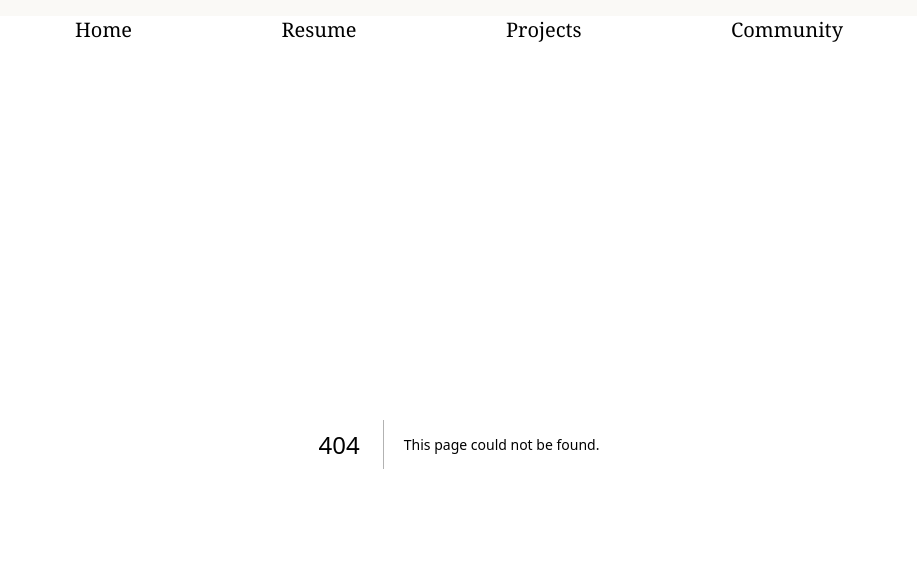
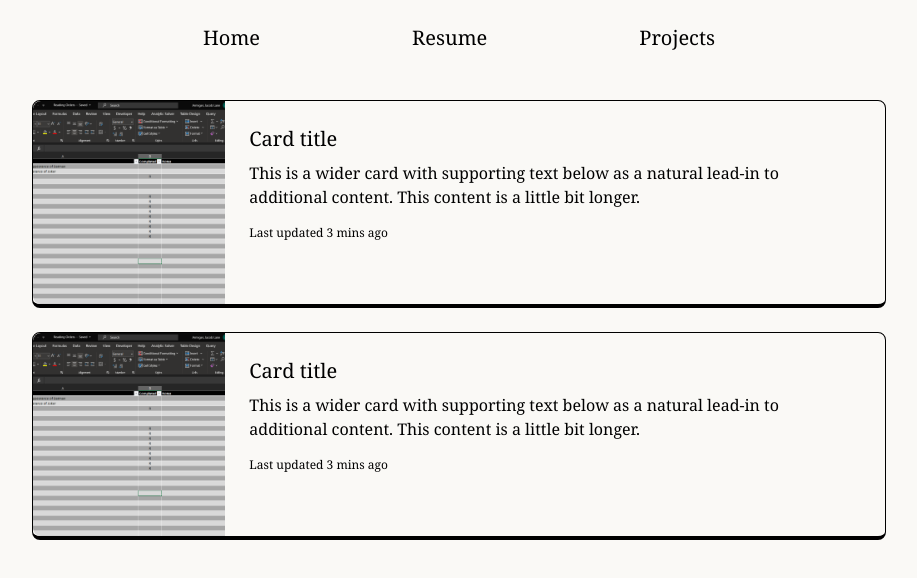
Before and after one commit to jacob-armiger/react-portfolio-site, a Next.js app: page /projects in a window 1280 px wide. Before the commit this address had no page. Shown: the top 578 px of the page, without its empty margins (181-1098 px from the left). Built offline with nearby package versions, Linux system fonts and the light colour scheme.

Commit message:
Add Projects page

```diff
--- /dev/null
+++ b/src/components/Card.js
@@ -0,0 +1,19 @@
+export default function Card() {
+  return (
+    <div className="flex flex-col rounded-lg border border-b-4 border-black md:w-8/12 md:flex-row md:h-52">
+      <img
+        className="h-96 w-full rounded-t-lg object-cover md:h-auto md:w-48 md:rounded-none md:rounded-l-lg"
+        src="/comic_list.png"
+        alt=""
+      />
+      <div className="flex flex-col justify-start p-6">
+        <h5 className="mb-2 text-xl font-medium">Card title</h5>
+        <p className="mb-4 text-base">
+          This is a wider card with supporting text below as a natural lead-in
+          to additional content. This content is a little bit longer.
+        </p>
+        <p className="text-xs">Last updated 3 mins ago</p>
+      </div>
+    </div>
+  );
+}
--- a/src/components/NavigationBar.js
+++ b/src/components/NavigationBar.js
@@ -2,7 +2,7 @@ import Link from "next/link";
 
 export default function NavBar() {
   return (
-    <div className="mx-4 mt-4 text-xl md:mx-48 lg:mx-64">
+    <div className="mx-8 mt-6 text-xl md:mx-48 lg:mx-64 xl:mx-96">
       <nav className="flex items-center justify-between">
         <div>
           <Link href="/">Home</Link>
@@ -11,10 +11,7 @@ export default function NavBar() {
           <Link href="/resume">Resume</Link>
         </div>
         <div>
-          <Link href="/">Projects</Link>
-        </div>
-        <div>
-          <Link href="/">Community</Link>
+          <Link href="/projects">Projects</Link>
         </div>
       </nav>
     </div>
--- /dev/null
+++ b/src/pages/projects.js
@@ -0,0 +1,9 @@
+import Card from "@/components/Card";
+export default function Projects() {
+    return (
+      <div className="mt-12 flex flex-col items-center space-y-6">
+        <Card />
+        <Card />
+      </div>
+    );
+}
--- a/src/pages/resume.js
+++ b/src/pages/resume.js
@@ -1,11 +1,14 @@
 
 export default function Resume() {
     return (
-      <div className="flex h-screen w-auto items-center justify-center">
+      <div className="flex h-screen w-auto flex-col-reverse items-center sm:ml-4 sm:flex-row">
         <iframe
-          className="h-5/6 w-11/12 border border-2 border-black md:w-8/12"
-          src="/AWS resume.pdf"
+          className="h-5/6 w-11/12 rounded-lg border border-b-4 border-black md:w-8/12"
+          src="/master_redacted_resume.pdf"
         />
+        <p className="mb-14 ml-4 mt-8 sm:mx-4 sm:mb-16">
+          This is my resume. I've redacted some personal information.
+        </p>
       </div>
     );
 }
```
